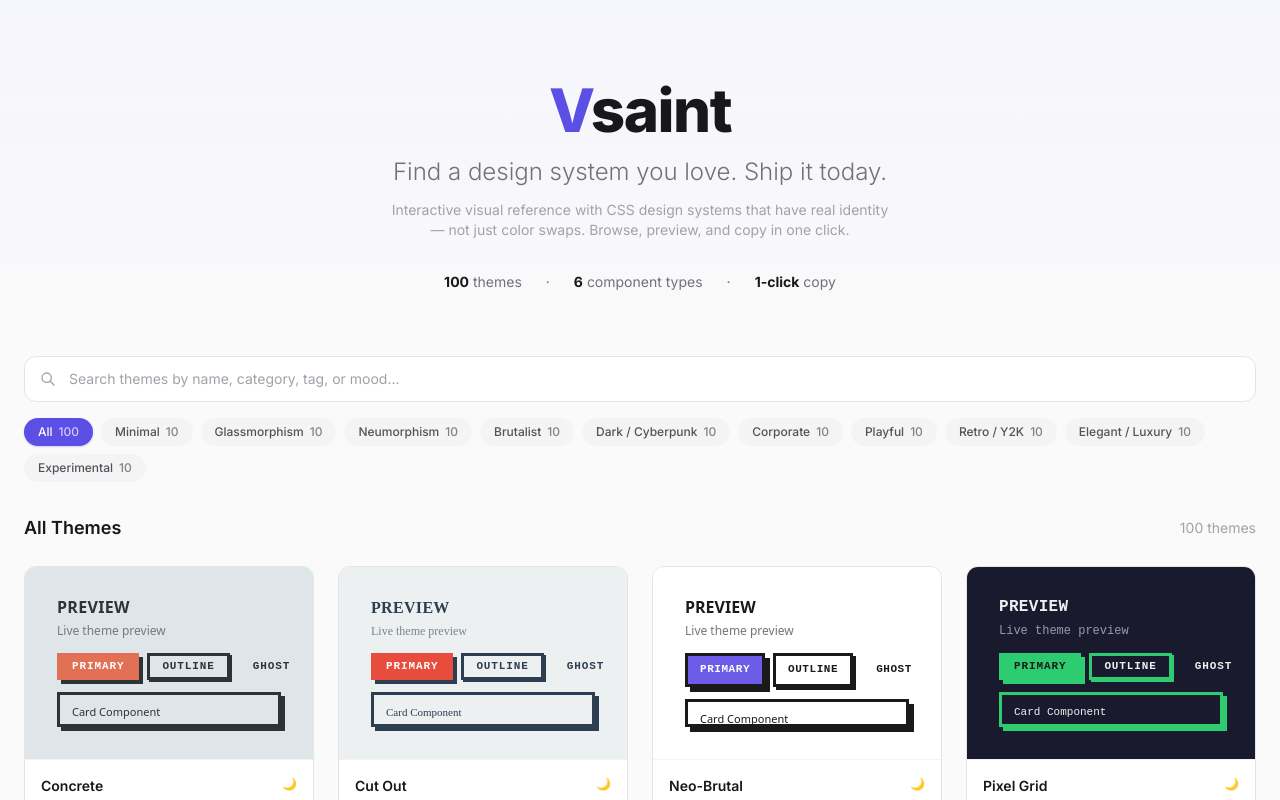
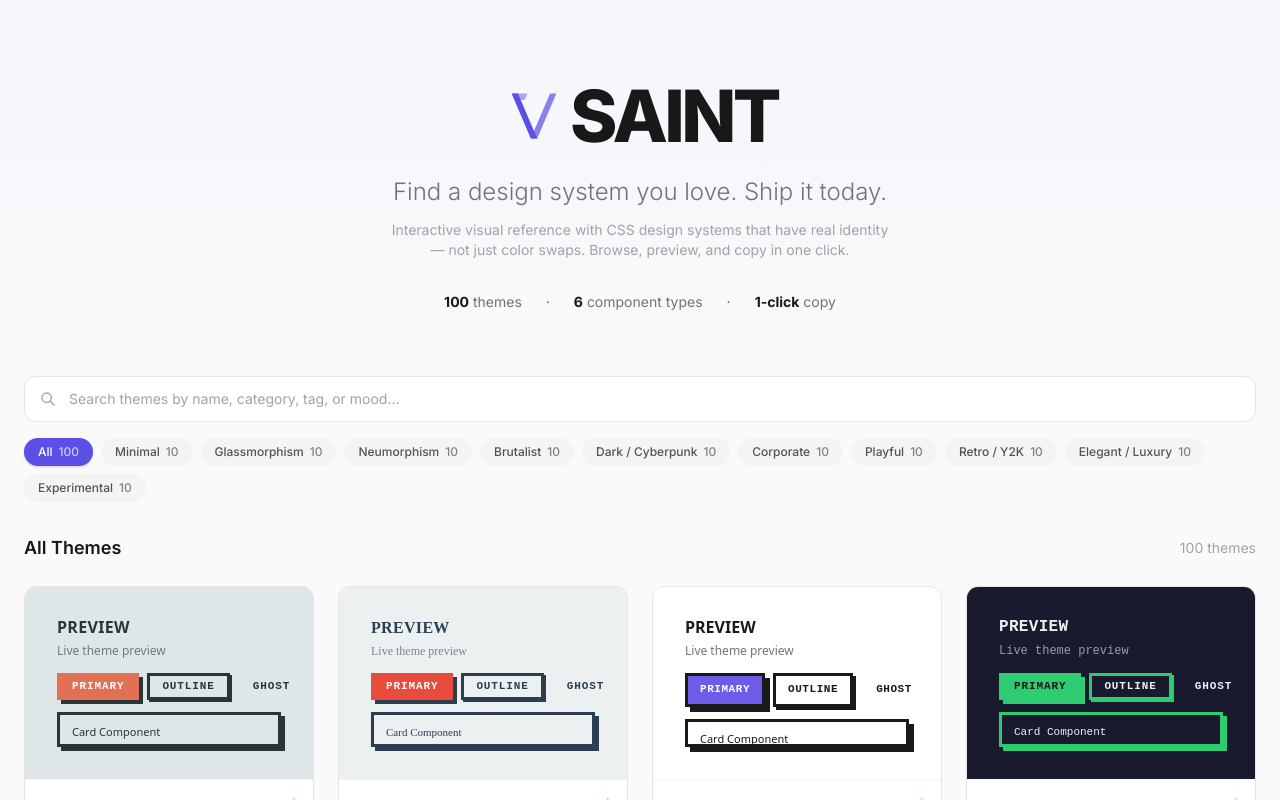
Before and after one commit to AuliaVirza101/Vsaint, a Next.js app: page / in a window 1280 px wide. Shown: the top 800 px of the page. Built offline with nearby package versions, Linux system fonts and the light colour scheme.

Commit message:
feat: brand redesign with custom SVG Vsaint logo component

```diff
--- a/src/app/page.tsx
+++ b/src/app/page.tsx
@@ -1,5 +1,6 @@
 import { getAllThemes } from "@/lib/themes";
 import { GalleryClient } from "@/components/gallery/GalleryClient";
+import { Logo } from "@/components/ui/Logo";
 
 export default function Home() {
     const themes = getAllThemes();
@@ -10,10 +11,9 @@
             <section className="relative overflow-hidden">
                 <div className="absolute inset-0 bg-gradient-to-b from-vsaint-50/50 to-transparent dark:from-vsaint-950/20 dark:to-transparent" />
                 <div className="relative max-w-6xl mx-auto px-6 pt-20 pb-16 text-center">
-                    <h1 className="text-5xl md:text-6xl font-extrabold tracking-tight mb-4">
-                        <span className="text-vsaint-500">V</span>
-                        <span className="text-zinc-900 dark:text-zinc-100">saint</span>
-                    </h1>
+                    <div className="flex justify-center mb-6">
+                        <Logo size="xl" />
+                    </div>
                     <p className="text-xl md:text-2xl text-zinc-500 dark:text-zinc-400 mb-3 font-light">
                         Find a design system you love. Ship it today.
                     </p>
--- a/src/app/theme/[slug]/ThemeDetailClient.tsx
+++ b/src/app/theme/[slug]/ThemeDetailClient.tsx
@@ -12,6 +12,7 @@
 import { FeedbackShowcase } from "@/components/preview/showcase/FeedbackShowcase";
 import { TypographyShowcase } from "@/components/preview/showcase/TypographyShowcase";
 import { CopyPanel } from "@/components/copy/CopyPanel";
+import { Logo } from "@/components/ui/Logo";
 import Link from "next/link";
 
 interface ThemeDetailClientProps {
@@ -29,8 +30,8 @@
                 <div className="max-w-7xl mx-auto px-6 py-6">
                     {/* Breadcrumb */}
                     <nav className="flex items-center gap-2 text-sm text-zinc-400 dark:text-zinc-500 mb-4">
-                        <Link href="/" className="hover:text-zinc-600 dark:hover:text-zinc-300 transition-colors">
-                            Home
+                        <Link href="/" className="hover:text-zinc-600 dark:hover:text-zinc-300 transition-colors flex items-center" aria-label="Home">
+                            <Logo size="sm" />
                         </Link>
                         <span>/</span>
                         <span className="capitalize">{theme.category.replace("-", " / ")}</span>
--- /dev/null
+++ b/src/components/ui/Logo.tsx
@@ -0,0 +1,56 @@
+import React from "react";
+
+interface LogoProps {
+    className?: string;
+    size?: "sm" | "md" | "lg" | "xl";
+}
+
+export function Logo({ className = "", size = "md" }: LogoProps) {
+    const textSizes = {
+        sm: "text-xl",
+        md: "text-2xl",
+        lg: "text-4xl",
+        xl: "text-5xl md:text-7xl",
+    };
+
+    const iconSizes = {
+        sm: "w-5 h-5",
+        md: "w-7 h-7",
+        lg: "w-10 h-10",
+        xl: "w-12 h-12 md:w-16 md:h-16",
+    };
+
+    return (
+        <div className={`flex items-center justify-center font-extrabold tracking-tight ${className}`}>
+            <svg
+                className={`${iconSizes[size]} text-vsaint-500 mr-0.5 md:mr-1`}
+                viewBox="0 0 100 100"
+                fill="none"
+                xmlns="http://www.w3.org/2000/svg"
+            >
+                {/* Left diagonal - bold */}
+                <path
+                    d="M15 15L45 85H55L25 15H15Z"
+                    fill="currentColor"
+                />
+
+                {/* Right diagonal - overlapping */}
+                <path
+                    d="M85 15L55 85H45L75 15H85Z"
+                    fill="currentColor"
+                    fillOpacity="0.7"
+                />
+
+                {/* Top connecting accent */}
+                <path
+                    d="M15 15H40L35 25H20L15 15Z"
+                    fill="currentColor"
+                    fillOpacity="0.5"
+                />
+            </svg>
+            <span className={`${textSizes[size]} text-zinc-900 dark:text-zinc-100 uppercase tracking-tighter`}>
+                SAINT
+            </span>
+        </div>
+    );
+}
```
